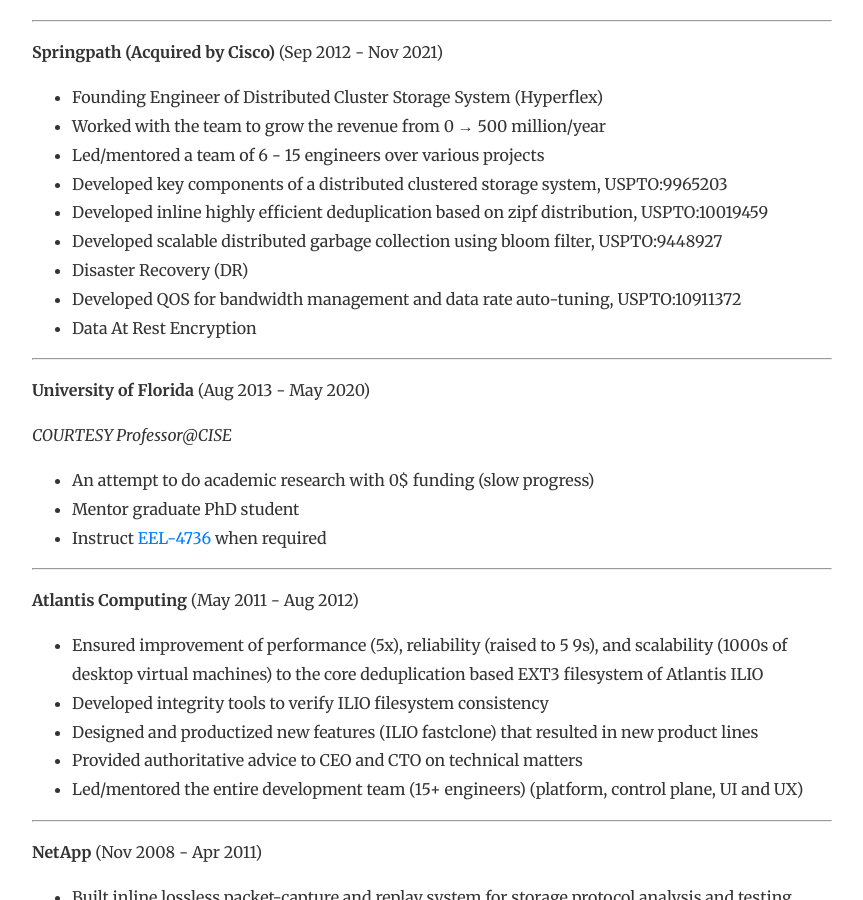
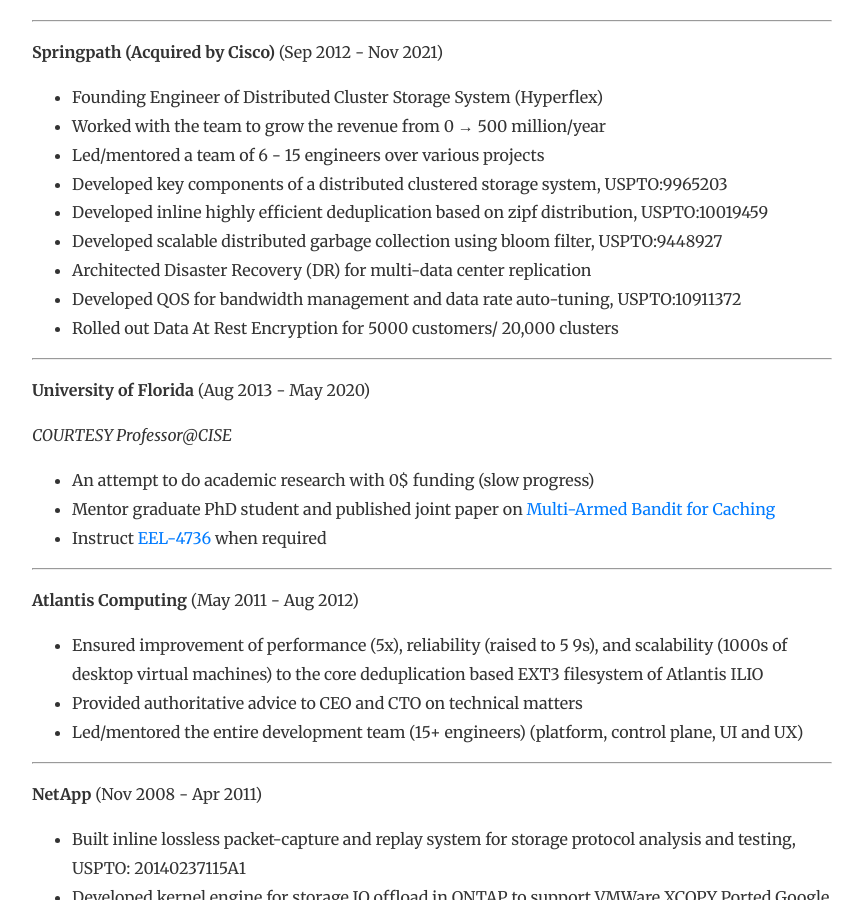
Before and after one commit to gaonkar/gaonkar.github.io, a Jekyll site: the page built from resume.md, in a window 1280 px wide and 900 px high, scrolled down 910 px. Shown: the whole window, without its empty margins (208-1071 px from the left). Built offline with Jekyll 4.4.1, drawn with Linux system fonts in a browser that asks for light colours.

Commit message:
Update resume.md

```diff
--- a/resume.md
+++ b/resume.md
@@ -37,9 +37,9 @@
 * Developed key components of a distributed clustered storage system, USPTO:9965203
 * Developed inline highly efficient deduplication based on zipf distribution, USPTO:10019459
 * Developed scalable distributed garbage collection using bloom filter, USPTO:9448927
-* Disaster Recovery (DR)
+* Architected Disaster Recovery (DR) for multi-data center replication
 * Developed QOS for bandwidth management and data rate auto-tuning, USPTO:10911372
-* Data At Rest Encryption
+* Rolled out Data At Rest Encryption for 5000 customers/ 20,000 clusters
 
 ---
 
@@ -48,7 +48,7 @@
 *COURTESY Professor@CISE*
 
 * An attempt to do academic research with 0$ funding (slow progress)
-* Mentor graduate PhD student
+* Mentor graduate PhD student and published joint paper on [Multi-Armed Bandit for Caching](https://ieeexplore.ieee.org/document/9394359)
 * Instruct [EEL-4736](https://www.ece.ufl.edu/wp-content/uploads/syllabi/Fall2021/EEL4736_Princ_Comp_Sys_Desi_Figueiredo_Fall_2021.pdf) when required
 
 ---
@@ -56,8 +56,6 @@
 **Atlantis Computing** (May 2011 - Aug 2012)
 
 * Ensured improvement of performance (5x), reliability (raised to 5 9s), and scalability (1000s of desktop virtual machines) to the core deduplication based EXT3 filesystem of Atlantis ILIO
-* Developed integrity tools to verify ILIO filesystem consistency
-* Designed and productized new features (ILIO fastclone) that resulted in new product lines
 * Provided authoritative advice to CEO and CTO on technical matters
 * Led/mentored the entire development team (15+ engineers) (platform, control plane, UI and UX)
 
```
